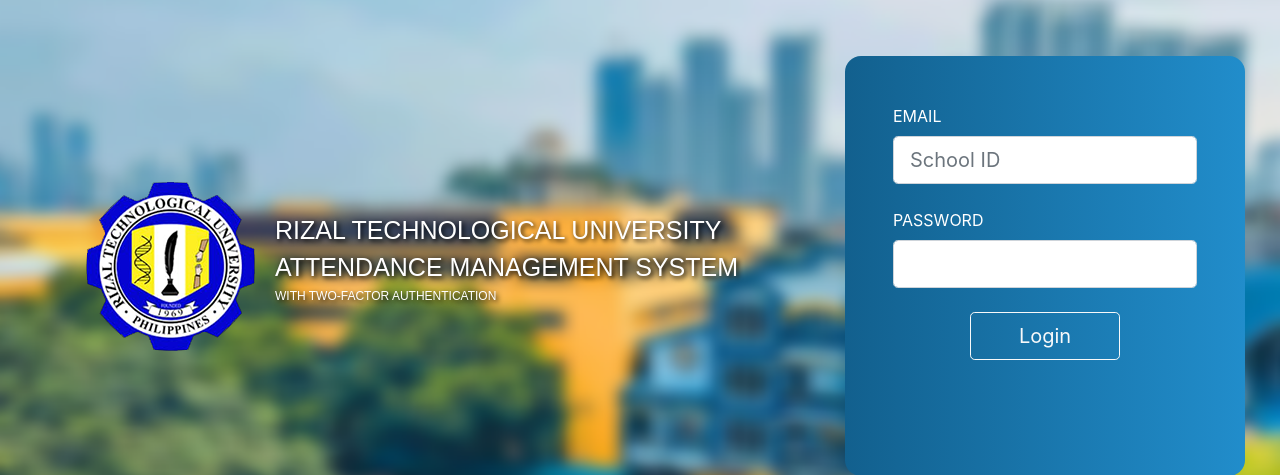
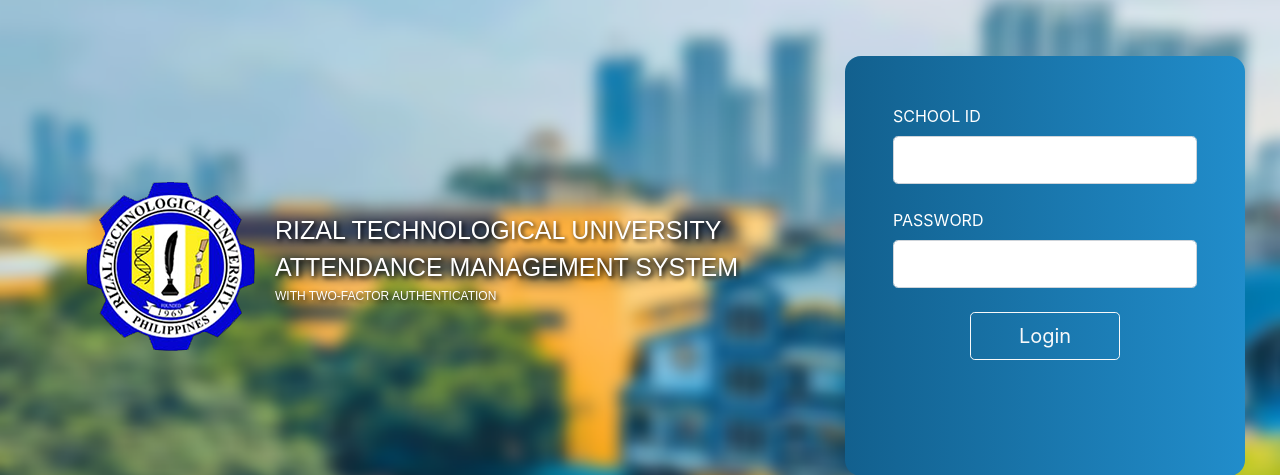
Before and after one commit to CM-Poy/RTU-AMS-Capstone, a PHP site: page /pages/login-index.php in a window 1280 px wide. Shown: the part 144-619 px from the top of the page. Run offline with PHP 8.4, Linux system fonts and the light colour scheme; the visitor is signed in with stand-in values (Sample User, id 1).

Commit message:
Update login-index.php

```diff
--- a/pages/login-index.php
+++ b/pages/login-index.php
@@ -86,8 +86,8 @@ body{
 
             <div class="spacing">
               <div class="form-outline form-white mb-4">
-                <label class="form-label" for="typeEmailX">EMAIL</label>
-                <input  type="text" id="typeEmailX" name="schoolid" class="form-control form-control-lg" placeholder="School ID" />
+                <label class="form-label" for="typeEmailX">SCHOOL ID</label>
+                <input  type="text" id="typeEmailX" name="schoolid" class="form-control form-control-lg" />
 
               </div>
 
```
